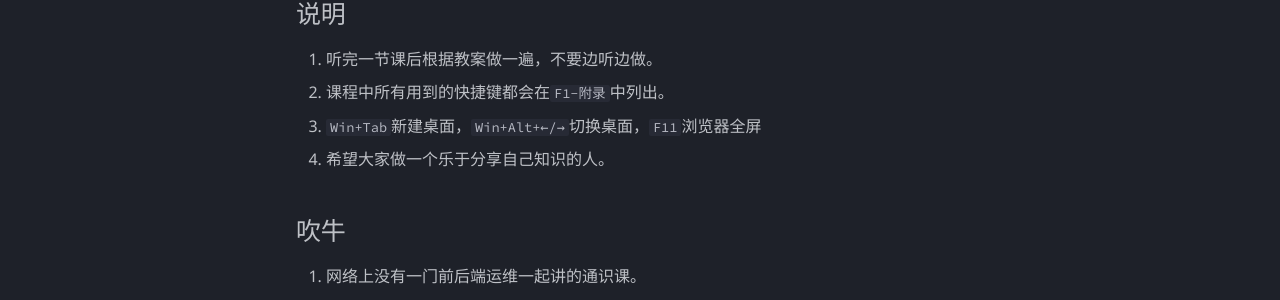
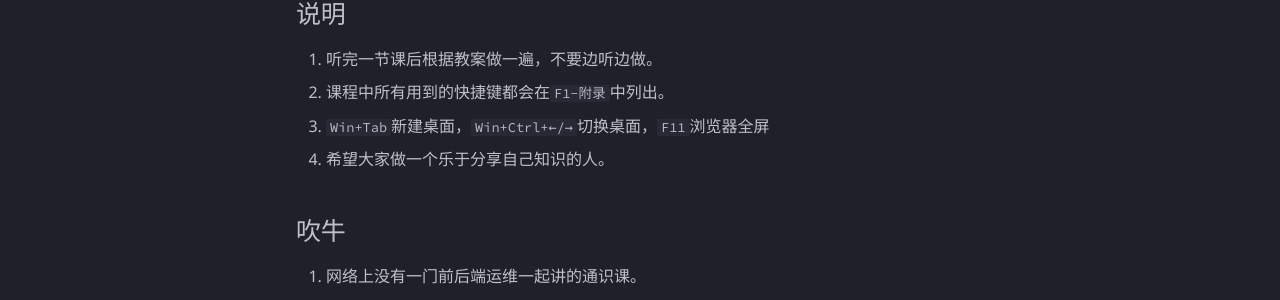
Before and after one commit to fzf404/share, an MkDocs documentation site: the page built from docs/A-通识课/README.md, in a window 1280 px wide and 1031 px high. Shown: the part 585-885 px from the top of the window. Built offline with MkDocs 1.6.1 and Material for MkDocs 9.7.7, drawn with Linux system fonts in a browser that asks for light colours; comment, search, counter and statistics services are not loaded.

Commit message:
🎲 Fix 快捷键

```diff
--- a/docs/A-通识课/README.md
+++ b/docs/A-通识课/README.md
@@ -18,7 +18,7 @@
 
 1. 听完一节课后根据教案做一遍，不要边听边做。
 2. 课程中所有用到的快捷键都会在`F1-附录`中列出。
-3. `Win+Tab`新建桌面，`Win+Alt+←/→`切换桌面，`F11`浏览器全屏
+3. `Win+Tab`新建桌面，`Win+Ctrl+←/→`切换桌面，`F11`浏览器全屏
 4. 希望大家做一个乐于分享自己知识的人。
 
 ## 吹牛
```
